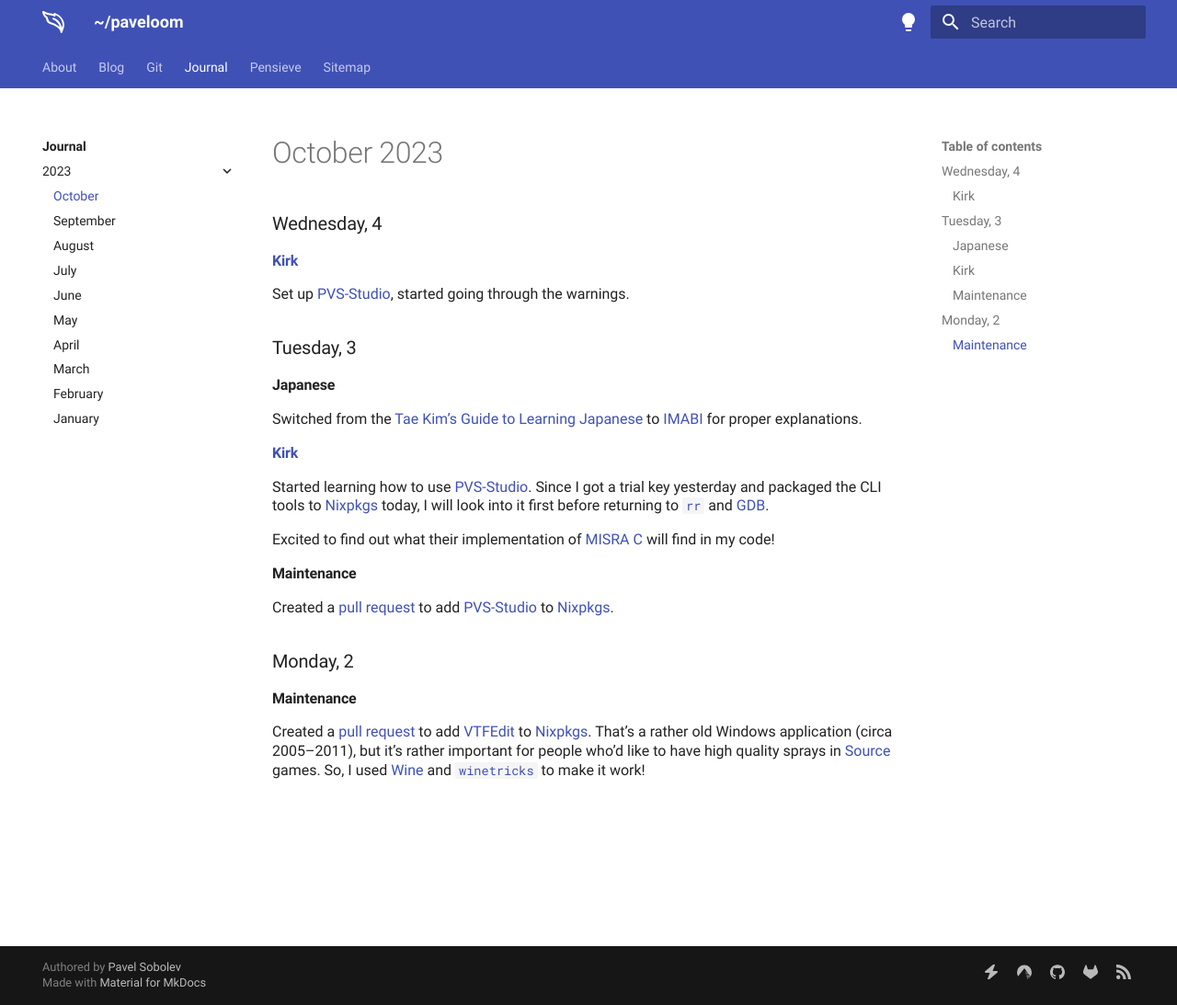
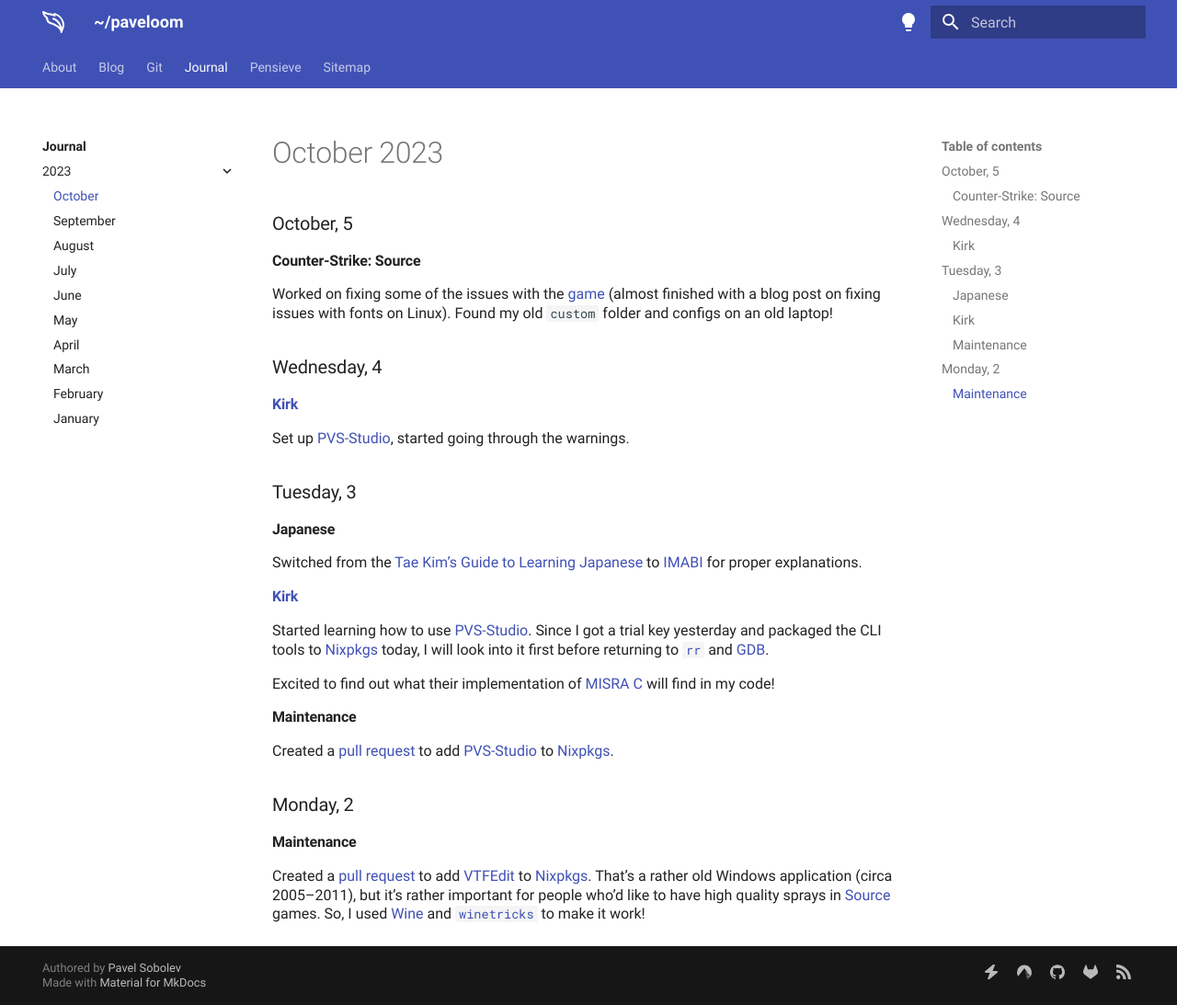
Before and after one commit to paveloom/paveloom.dev, an MkDocs documentation site: the page built from content/journal/2023/october.md, in a window 1280 px wide and 1093 px high. Shown: the whole window at 92% size. Built offline with MkDocs 1.6.1 and Material for MkDocs 9.7.7, drawn with Linux system fonts in a browser that asks for light colours.

Commit message:
Journal: add the October, 5 entry.

```diff
--- a/content/journal/2023/october.md
+++ b/content/journal/2023/october.md
@@ -1,4 +1,10 @@
 # October 2023
+
+### October, 5 {#5}
+
+#### Counter-Strike: Source {#5#counter-strike-source}
+
+Worked on fixing some of the issues with the [game](https://en.wikipedia.org/wiki/Counter-Strike:_Source) (almost finished with a blog post on fixing issues with fonts on Linux). Found my old `custom` folder and configs on an old laptop!
 
 ### Wednesday, 4 {#4}
 
```
